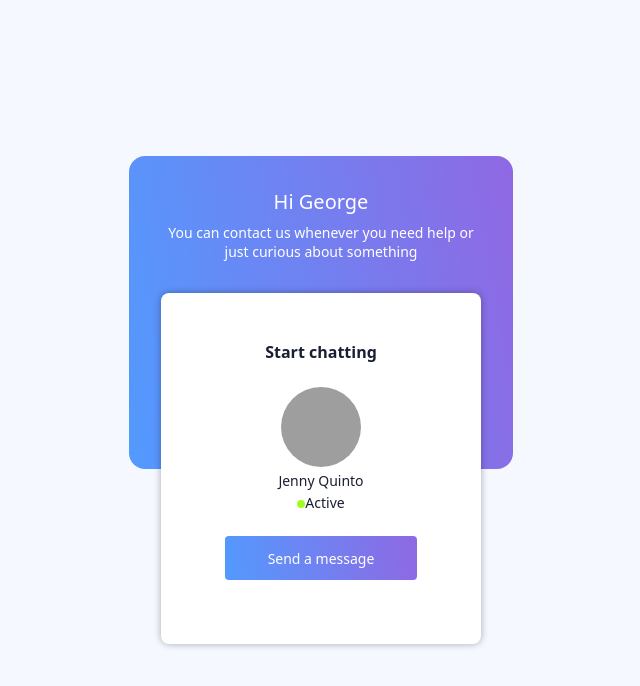
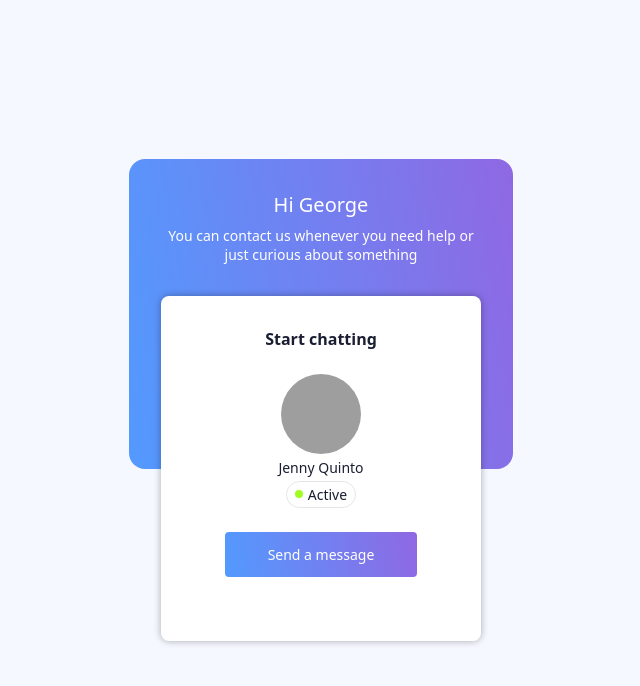
Before and after one commit to jennyquinto/snippets, a plain HTML site: page grid-card/index.html in a window 1280 px wide. Shown: the whole page, without its empty margins (319-959 px from the left). Drawn offline with Linux system fonts and the light colour scheme; grey boxes are pictures that could not be loaded.

Commit message:
Styling status box

```diff
--- a/grid-card/css/style.css
+++ b/grid-card/css/style.css
@@ -88,7 +88,7 @@ body {
 
     display: flex;
     flex-direction: column;
-    padding: 3rem 4rem 4rem;
+    padding: 2rem 4rem 4rem;
     row-gap: 1.5rem;
 
     box-shadow: 0 0 .5em .02em hsla(0, 0%, 0%, .3);
@@ -115,6 +115,17 @@ body {
     font-weight: var(--fw-semi-bold);
     margin-block-end: .2rem;
 }
+.front__user-status {
+    border: 1px solid hsla(0, 0%, 0%, .1);
+    border-radius: 10vh;
+    max-width: fit-content;
+    margin: 0 auto;
+    display: flex;
+    align-items: center;
+    column-gap: .3rem;
+    padding: .2rem .5rem;
+
+}
 .front__user-status::before {
     content: '';
     display: inline-block;
```
